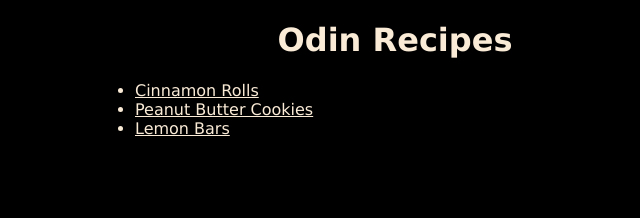
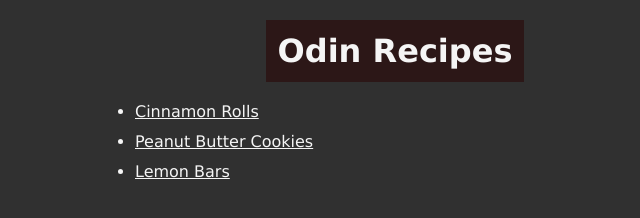
Before and after one commit to mcfavonius/odin-recipes, a plain HTML site: page index.html in a window 1280 px wide. Shown: the whole page, without its empty margins (245-885 px from the left). Drawn offline with Linux system fonts and the light colour scheme.

Commit message:
Playing with the look
CSS practice

```diff
--- a/index.html
+++ b/index.html
@@ -1,5 +1,5 @@
 <!DOCTYPE html>
-<html lang="">
+<html lang="en">
     <head>
         <meta charset="UTF-8">
         <title>Odin Recipes</title>
--- a/styles.css
+++ b/styles.css
@@ -1,23 +1,32 @@
 body {
     font-family: Verdana, Geneva, Tahoma, sans-serif;
-    background-color: black;
-    color: antiquewhite;
+    background-color: rgb(48, 48, 48);
     max-width: 1000px;
     margin: auto;
 }
 
-a {
-    color: antiquewhite;
+a, body {
+    color: whitesmoke;
 }
 
 .title {
     text-align: center;
+    background-color: rgb(44, 23, 23);
+    width: fit-content;
+    padding: 12px;
+    margin: 20px auto;
 }
 
 .recipe-list {
     margin: auto 200px;
 }
 
+.recipe-list a {
+    display: inline-block;
+    height: 30px;
+    vertical-align: top;
+}
+
 .recipe-pic {
     display: block;
     margin: auto;
```
